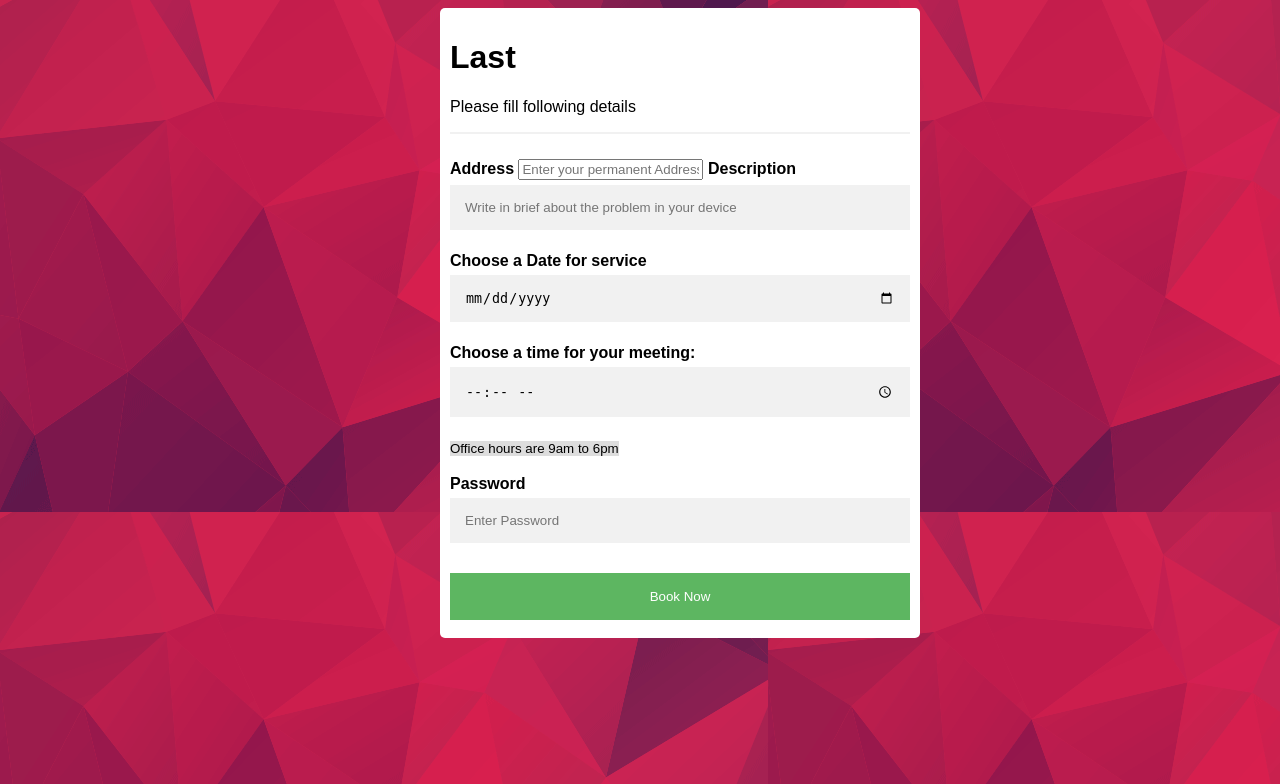
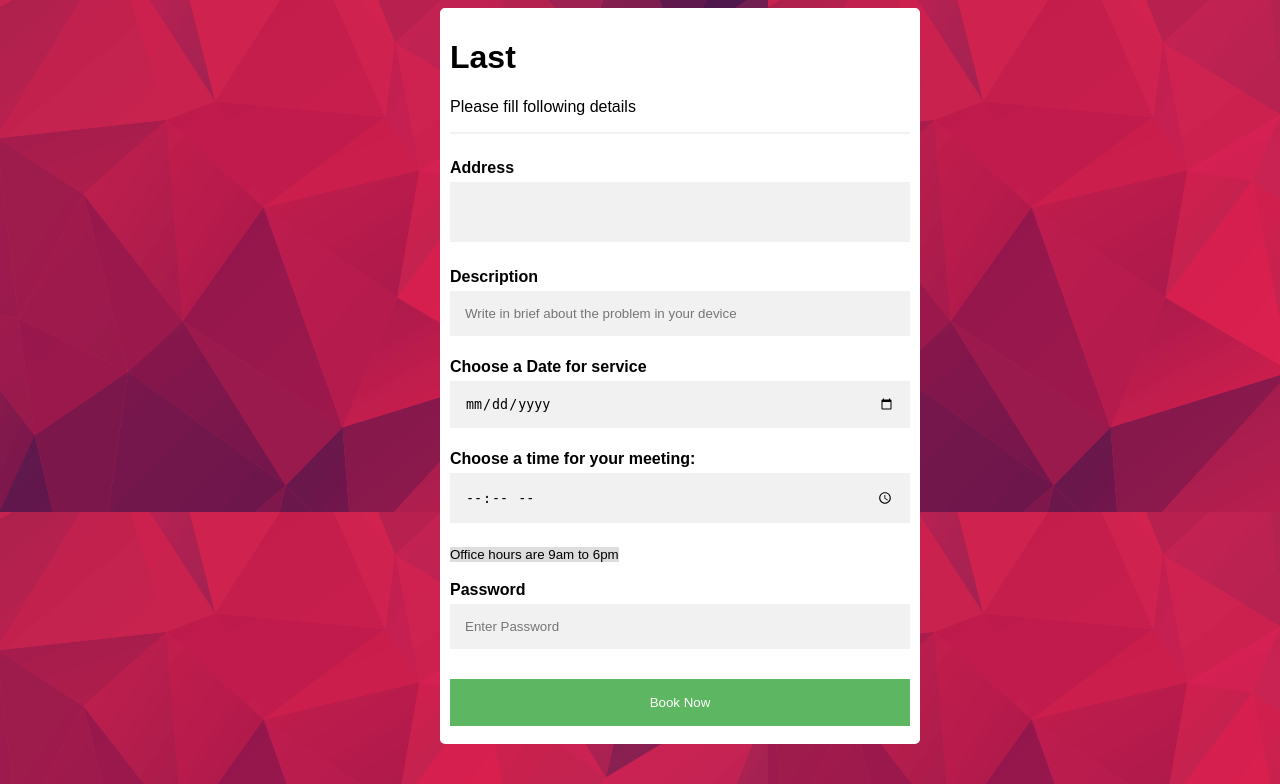
Before and after one commit to dipak122/Hackathon_Project, a Django app: page /last/ in a window 1280 px wide. Shown: the top 784 px of the page. Run offline with Django 3.2, Linux system fonts and the light colour scheme.

Commit message:
Update last.html

```diff
--- a/hello/pages/templates/last.html
+++ b/hello/pages/templates/last.html
@@ -89,7 +89,7 @@ width:400px;
     <p>Please fill following details</p>
     <hr>
     <label for="Address"><b>Address</b></label>
-    <input type="textarea" placeholder="Enter your permanent Address" name="Address"  {% if address %} value={{address}} {% endif %} required>
+    <textarea placeholder="Enter your permanent Address" name="Address" required>  {% if address %} {{address}} {% endif %}</textarea>
     <label for="Description"><b>Description</b></label>
     <input type="text" placeholder="Write in brief about the problem in your device" name="Description" required>
     <label for="Date"><b>Choose a Date for service</b></label>
```
